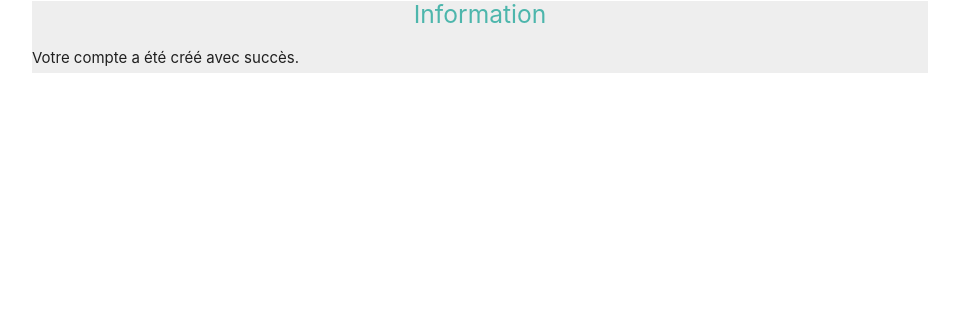
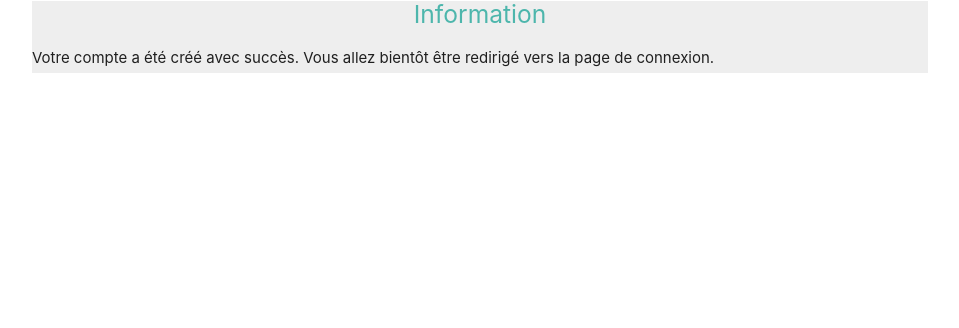
Before and after one commit to SegolenePoisson/ProjetL3, a PHP site: page /Register.php in a window 1280 px wide. Shown: the part 79-407 px from the top of the page, without its empty margins (160-1119 px from the left). Run offline with PHP 8.4, Linux system fonts and the light colour scheme.

Commit message:
message redirection après inscription

```diff
--- a/Register.php
+++ b/Register.php
@@ -44,7 +44,7 @@ else{*/
 <div class="container">
   <div class="customcont">
     <h5 class="header center teal-text text-lighten-2">Information</h5>
-    <p>Votre compte a été créé avec succès.</p>
+    <p>Votre compte a été créé avec succès. Vous allez bientôt être redirigé vers la page de connexion.</p>
   </div>
 </div>
 
```
